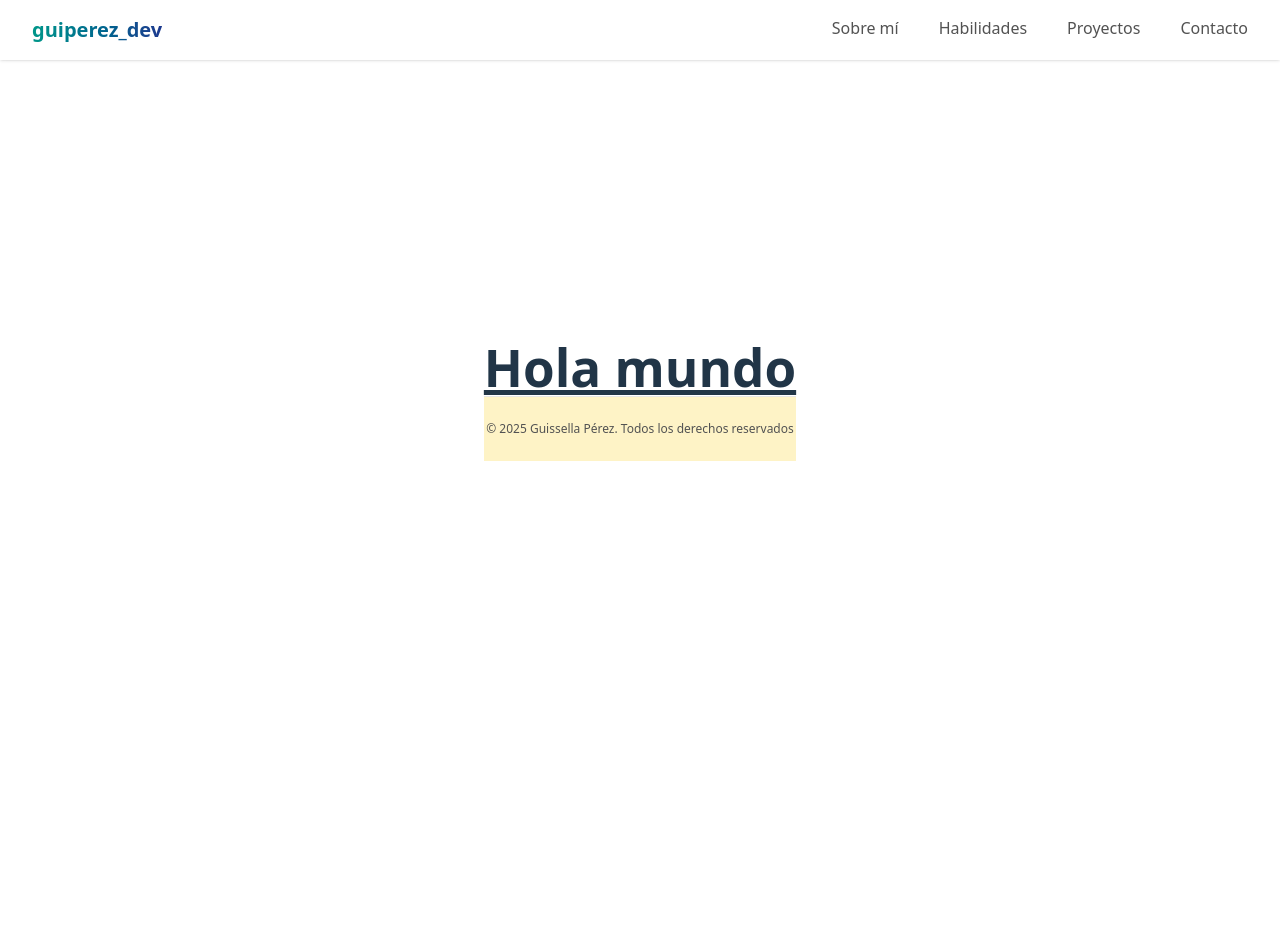
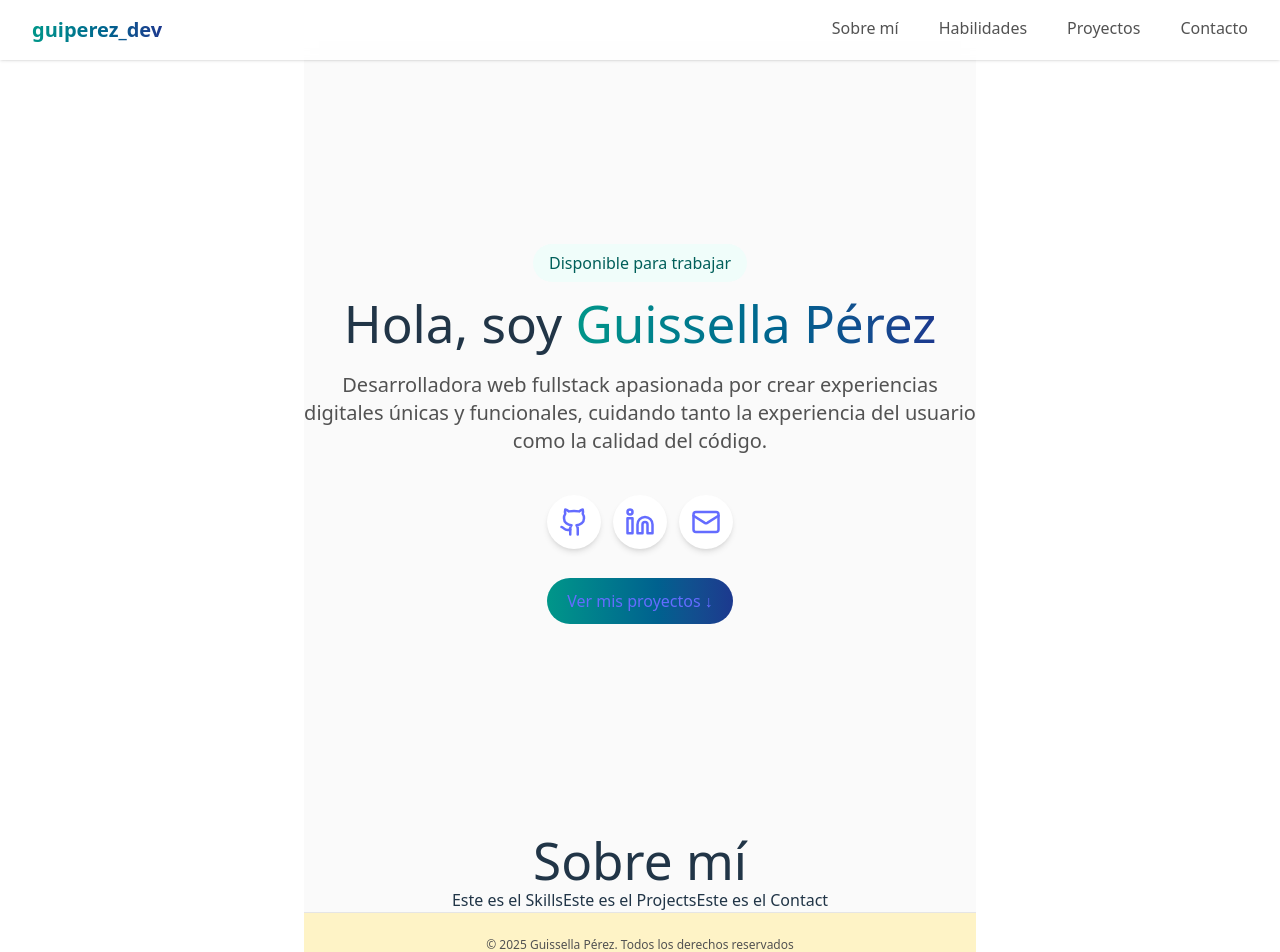
Before and after one commit to guiss26/portafolio-guissella, a React (Vite) app: page / in a window 1280 px wide. Shown: the top 952 px of the page. Before the commit the page ends 800 px from the top, so only its background shows below. Built offline with nearby package versions, Linux system fonts and the light colour scheme.

Commit message:
feat(app): add About section

```diff
--- a/src/App.jsx
+++ b/src/App.jsx
@@ -1,14 +1,21 @@
 import { useState } from 'react'
-import reactLogo from './assets/react.svg'
-import viteLogo from '/vite.svg'
 import './App.css'
+import Hero from './components/Hero'
+import Projects from './sections/Projects'
+import Skills from './sections/Skills'
+import Contact from './sections/Contact'
+import About from './sections/About'
 
 function App() {
-  const [count, setCount] = useState(0)
-
   return (
     <>
-      <h1 className='text-3xl font-bold underline'>Hola mundo</h1>
+    <main className="bg-neutral-50 min-h-screen scroll-smooth">
+      <Hero/>
+      <About/>
+      <Skills/>
+      <Projects/>
+      <Contact/>
+    </main>
     </>
   )
 }
```
